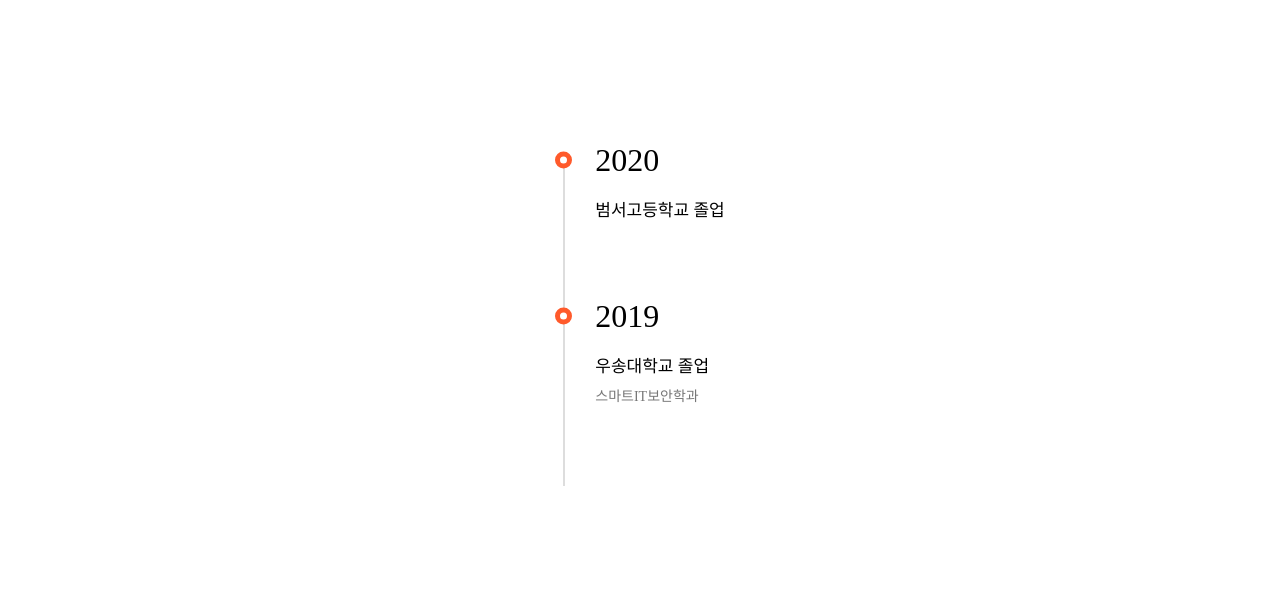
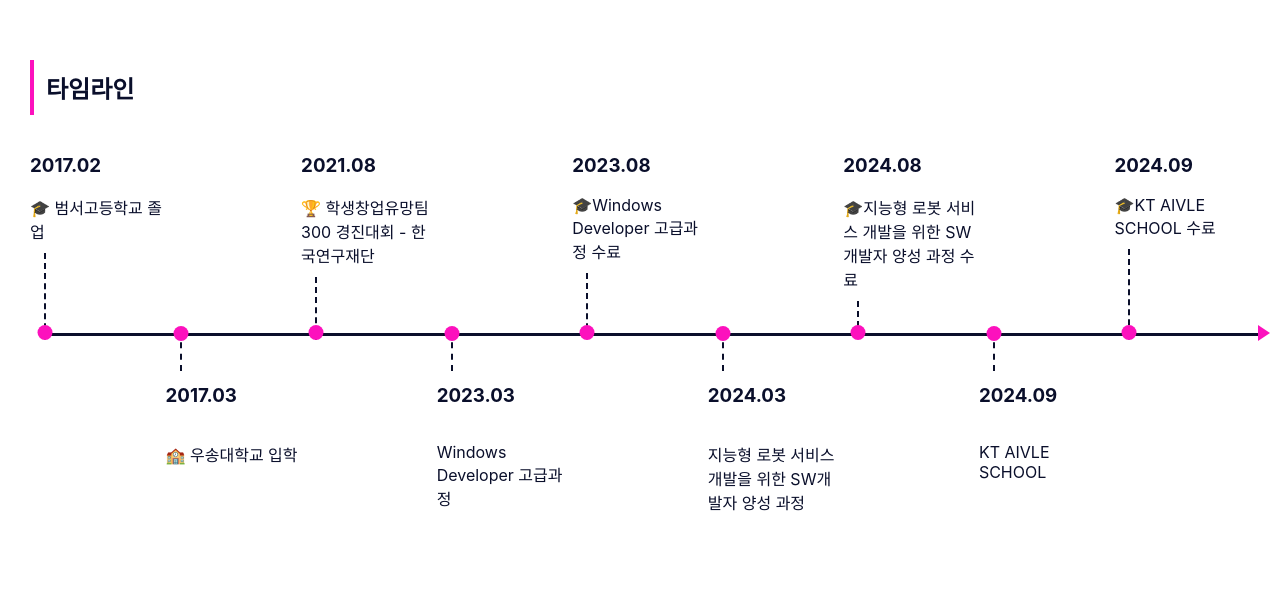
Before and after one commit to jh226/jh226.github.io, a React (Create React App) app: page / in a window 1280 px wide. Shown: the part 870-1480 px from the top of the page. Built offline with nearby package versions, Linux system fonts and the light colour scheme.

Commit message:
:sparkles: feature: 타임라인 추가 및 수정

```diff
--- a/src/pages/sections/AboutMe.css
+++ b/src/pages/sections/AboutMe.css
@@ -1,60 +1,104 @@
 .aboutMe-section {
   height: calc(100vh - 50px);
-  display: flex;
-  justify-content: center;
-  align-items: center;
-  box-sizing: border-box;
-}
-html, body, div, span, applet, object, iframe, h1, h2, h3, h4, h5, h6, p, blockquote, pre, a, abbr, acronym, address, big, cite, code, del, dfn, em, img, ins, kbd, q, s, samp, small, strike, strong, sub, sup, tt, var, b, u, i, center, dl, dt, dd, ol, ul, li, fieldset, form, label, legend, table, caption, tbody, tfoot, thead, tr, th, td, article, aside, canvas, details, embed, figure, figcaption, footer, header, hgroup, menu, nav, output, ruby, section, summary, time, mark, audio, video { margin: 0; padding: 0; border: 0; font-size: 100%; font: inherit; vertical-align: baseline; } /* HTML5 display-role reset for older browsers */ article, aside, details, figcaption, figure, footer, header, hgroup, menu, nav, section { display: block; } body { line-height: 1; } ol, ul { list-style: none; } blockquote, q { quotes: none; } blockquote:before, blockquote:after, q:before, q:after { content: ''; content: none; } table { border-collapse: collapse; border-spacing: 0; }
-
-.history h2 {
-  position: relative;
-  font-size: 32px;
-  color: #000;
-  line-height: 1;
+  margin-top: 70px;
 }
 
-.history h2::before {
-  content: "";
-  position: absolute;
-  left: -40px; top: 50%;
-  width: 17px;
-  height: 17px;
-  border-radius: 100%;
-  background: #fff;
-  transform: translateY(-50%);
-  border: 5px solid #ff5a2b;
-  box-sizing: border-box;
+.timeline {
+  --accent: #fc11bd;
+  --text: #0a0f2b;
+  --line: #fc11bd;
+  color: var(--text);
+  padding: 30px;
 }
 
-.history div {
-  position: relative;
-  padding: 0 0 0 40px;
+.timeline h1 {
+  border-left: 4px solid var(--accent);
+  padding: 10px 12px 10px;
 }
 
-.history div::before {
-  content: "";
-  position: absolute;
-  left: 8px; top: 0;
-  height: 100%;
-  border-left: 2px solid #ddd;
+.timeline ul {
+  list-style: none;
+  position: relative;
+  padding: 0;
+  margin: 0;
+  display: grid;
+  grid-template-columns: repeat(var(--items), 1fr);
+  grid-template-rows: repeat(2, 1fr);
+  grid-column-gap: 0px;
+  grid-row-gap: 0px;
 }
 
-.history div:first-child:before {
-  top: 10px;
-  height: clac(100%-10px);
+.timeline ul:before {
+  content: '';
+  position: absolute;
+  top: 50%;
+  width: 100%;
+  border-top: 3px solid var(--text);
+  left: 11px;
 }
 
-.history ol {
-  padding: 20px 0 74px;
+.timeline ul::after {
+  content: '';
+  position: absolute;
+  top: 50%;
+  right: -20px;
+  transform: translateY(-50%);
+  width: 0;
+  height: 0;
+  border-top: 8px solid transparent;
+  border-bottom: 8px solid transparent;
+  border-left: 12px solid var(--accent);
 }
 
-.history li {
-  font-size: 17px;
-  color: #000;
-  line-height: 30px;
+.timeline ul li {
+  --circle-size: 15px;
+  grid-column: var(--index);
+  overflow: hidden;
+  position: relative;
+  height: calc(100% + var(--circle-size) * 0.5);
 }
-.history li:not(:first-child) {
-  font-size: 14px;
-  color: #777;
+
+.timeline ul li:after {
+  content: '';
+  width: var(--circle-size);
+  height: var(--circle-size);
+  background: var(--line);
+  position: absolute;
+  bottom: 0;
+  left: var(--circle-size);
+  border-radius: 100px;
+  transform: translateX(-50%);
+  z-index: 1;
 }
+
+.timeline ul li:nth-child(even):after {
+  bottom: auto;
+  top: 0;
+}
+
+.timeline ul li:nth-child(even) {
+  grid-row: 2;
+  display: flex;
+  flex-direction: column;
+  align-items: flex-start;
+  padding-top: 40px;
+  margin-top: calc(var(--circle-size) * -0.45);
+}
+
+.timeline ul li:nth-child(odd) p:after,
+.timeline ul li:nth-child(even) h3:before {
+  content: "";
+  display: block;
+  border-left: 2px dashed var(--text);
+  height: 100vh;
+  margin-top: 10px;
+  position: absolute;
+  left: calc(var(--circle-size) - 1px);
+}
+
+.timeline ul li:nth-child(even) h3:before {
+  height: 40px;
+  top: 0;
+  bottom: auto;
+  margin-top: 5px;
+}
--- a/src/pages/sections/AboutMe.js
+++ b/src/pages/sections/AboutMe.js
@@ -3,20 +3,52 @@
 const AboutMe = (props) => {
 	return (
 		<section id="aboutMe" className="aboutMe-section">
-			<div class="history">
-				<div>
-					<h2>2020</h2>
-					<ol>
-					<li>범서고등학교 졸업</li>
-					</ol>
-				</div>
-				<div>
-					<h2>2019</h2>
-					<ol>
-						<li>우송대학교 졸업</li>
-						<li>스마트IT보안학과</li>
-					</ol>
-				</div>
+			<div className="timeline" style={{ '--items': 9 }}>
+				<h1>타임라인</h1>
+				<ul>
+					<li style={{ '--index': 1 }}>
+					<h3>2017.02</h3>
+					<p>🎓 범서고등학교 졸업</p>
+					</li>
+					<li style={{ '--index': 2 }}>
+					<h3>2017.03</h3>
+					<p>🏫 우송대학교 입학</p>
+					</li>
+					<li style={{ '--index': 3 }}>
+					<h3>2021.08</h3>
+					<p>🏆️ 학생창업유망팀 300 경진대회 - 한국연구재단</p>
+					</li>
+					<li style={{ '--index': 4 }}>
+					<h3>2023.03</h3>
+					<p>Windows Developer 고급과정</p>
+					</li>
+					<li style={{ '--index': 5 }}>
+					<h3>2023.08</h3>
+					<p>
+						🎓Windows Developer 고급과정 수료
+					</p>
+					</li>
+					<li style={{ '--index': 6 }}>
+					<h3>2024.03</h3>
+					<p>
+						지능형 로봇 서비스 개발을 위한 SW개발자 양성 과정
+					</p>
+					</li>
+					<li style={{ '--index': 7 }}>
+					<h3>2024.08</h3>
+					<p>
+						🎓지능형 로봇 서비스 개발을 위한 SW개발자 양성 과정 수료
+					</p>
+					</li>
+					<li style={{ '--index': 8 }}>
+					<h3>2024.09</h3>
+					<p>KT AIVLE SCHOOL</p>
+					</li>
+					<li style={{ '--index': 9 }}>
+					<h3>2024.09</h3>
+					<p>🎓KT AIVLE SCHOOL 수료</p>
+					</li>
+				</ul>
 			</div>
 		</section>
 	);
```
